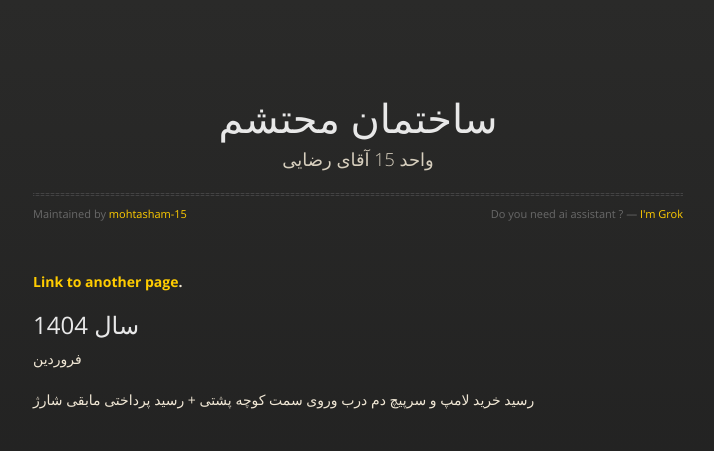
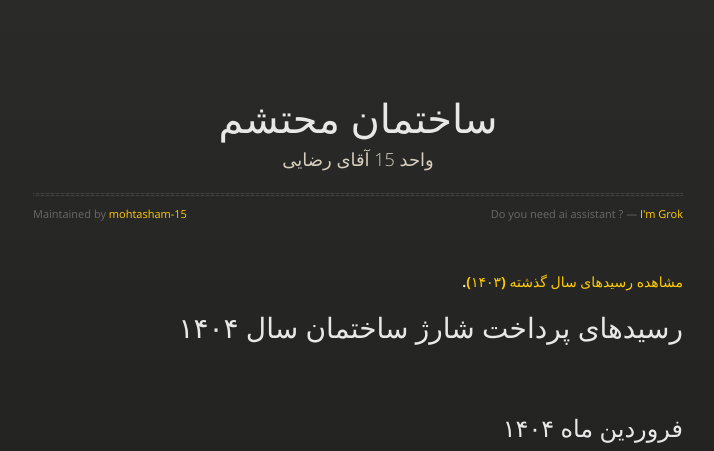
Before and after one commit to mohtasham-15/ns, a Jekyll site: the page built from index.md, in a window 1280 px wide and 1400 px high. Shown: the top 451 px of the window, without its empty margins (282-996 px from the left). Built offline with Jekyll 4.4.1, drawn with Linux system fonts in a browser that asks for light colours; some of the changed text lies outside the part shown; grey boxes are pictures that could not be loaded.

Commit message:
Update index.md

````diff
--- a/index.md
+++ b/index.md
@@ -1,28 +1,37 @@
 ---
 layout: default
+title: "رسیدهای شارژ واحد ۱۵"
+rtl: "true"
 ---
 
 
-**[Link to another page](./another-page.html).**
+**[مشاهده رسید‌های سال گذشته (۱۴۰۳)](./another-page.html).**
 
 
 
+# رسیدهای پرداخت‌ شارژ ساختمان سال ۱۴۰۴
 
-## سال 1404
+<br><br>
 
-**فروردین**
+## فروردین ماه ۱۴۰۴
 
-رسید خرید لامپ و سرپیچ دم درب وروی سمت کوچه پشتی + رسید پرداختی مابقی شارژ
+**رسید خرید لامپ و سرپیچ برای لابی سمت کوچه پشتی بعلاوه رسید واریزی مابقی شارژ ساختمان**
 
 <br>
+<p align="center">
+   <img src="./assets/images/pay/farvardin-1.jpg" alt="farvardin-1.jpg" width="420px"/>
+   <br>
+   <em> لامپ ورودی رو یکبار تعمیر کردم ولی خیلی از ال‌ای‌دی‌ های اون ریخته بود دیگه ناچار به تعویض بودیم، از سیتادیوم یک لامپ هم توان با قبلی و قیمت مناسب گرفتم منتها موقع بستن دیدم سرپیچ شکسته شده و با اجازتون سرپیچ هم گرفتم همونروز و عوض کردم </em>
 
-<img src="./assets/images/pay/farvardin-1.jpg" alt="farvardin-1.jpg" width="360px"/>
+<br><br>
 
 <br>
+<p align="center">
+   <img src="./assets/images/pay/farvardin-1.jpg" alt="farvardin-2.jpg" width="420px"/>
+   <br>
+   <em> این ۵۳ هزارتومن هم باقی مونده هزینه شارژ فروردین بود که واریز شد <em>
 
-<img src="./assets/images/pay/farvardin-2.jpg" alt="farvardin-2" width="360px"/>
 
-<br>
 
 ```
 The final element.
````
